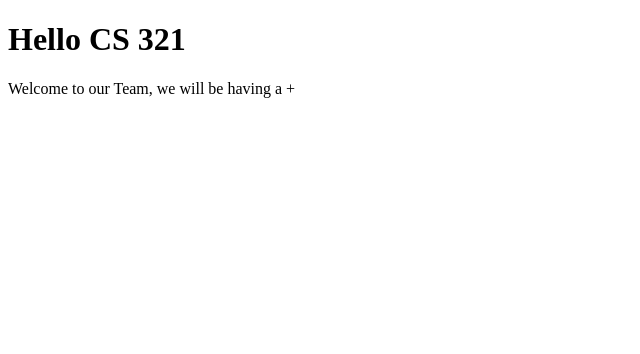
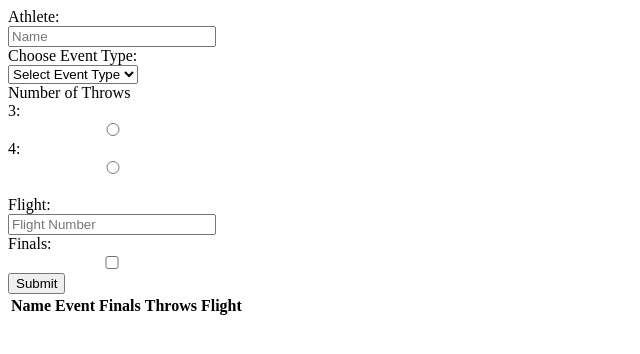
Before and after one commit to kgu2/event-scoring-app, a React (Create React App) app: page / in a window 1280 px wide. Shown: the top 354 px of the page, without its empty margins (0-640 px from the left). Built offline with nearby package versions, Linux system fonts and the light colour scheme.

Commit message:
Updated Table

```diff
--- a/src/App.js
+++ b/src/App.js
@@ -1,11 +1,12 @@
 import React, { Component } from "react";
 import Event from "./Event";
-import "./App.css";
+import InputTable from "./InputTable";
+import './index.css';
 
 function App() {
   return (
     <div className="App">
-      <Event />
+      <InputTable />
     </div>
   );
 }
--- /dev/null
+++ b/src/InputTable.js
@@ -0,0 +1,97 @@
+import React , { useState } from 'react';
+
+function InputTable () {
+    let tableRows = []
+    const eventList = ["shot","discus","hammer","weight","javelin"]
+    const [name,changeName] = useState()
+    const [event,changeEvent] = useState()
+    const [finals, changeFinals] = useState(false)
+    const [throws, changeThrows] = useState()
+    const [flight,changeFlight] = useState()
+    const [info, changeInfo] = useState(tableRows)
+
+    function handleInput(event){
+        const {type,id,value} = event.target
+        if(type === "checkbox"){ changeFinals(prevState => !prevState )}
+        else  if(id === "name") {changeName(() => value)}
+        else  if(id === "event") {changeEvent(() => value)}
+        else  if(id === "finals") {changeFinals(() => value)}
+        else  if(id === "throws") {changeThrows(() => value)}
+        else  if(id === "flight") {changeFlight(() => value)}
+    }
+    function addData() {
+       // let tableRows = [...tableRows]
+       if((throws === "3" || throws === "4") && !isNaN(parseInt(flight)) && (eventList.includes(event))){
+        changeInfo([...info,<tr><td>{name}</td><td>{event}</td><td>{(finals? "Yes": "No")}</td><td>{throws}</td><td>{flight}</td></tr>])
+       }
+       else {
+        alert("*Throws must be 3 or 4\n*Flight field must be a number\n*Must be valid event")
+       }
+        /*
+        changeFinals(() => '' )
+        changeName(() => '')
+        changeEvent(() => '')
+        changeFinals(() => '')
+        changeThrows(() => '')
+        changeFlight(() => '')
+        */
+       changeInfo([...info,<tr><td>{name}</td><td>{event}</td><td>{(finals? "Yes": "No")}</td><td>{throws}</td><td>{flight}</td></tr>])
+        console.log(parseInt(throws))
+        console.log(tableRows)
+    }
+    return(
+    <div>
+        <form className="container">
+            <div>
+                Athlete: <input  value = {name} id = "name" onChange = {handleInput} placeholder = "Name"/>
+                <br />
+                <label>Choose Event Type:</label>
+                <select id= "event" onChange = {handleInput}>
+                        <option value="" disabled selected>Select Event Type</option>
+                        <option value="shot">Shot</option>
+                        <option value="discus">Discus</option>
+                        <option value="hammer">Hammer</option>
+                        <option value="weight">Weight</option>
+                        <option value="javelin">Javelin</option>
+                    </select>
+                <br />
+                <label>Number of Throws</label> <br/>
+                <div>
+                    3: <input type="radio" id="throws" name="throws" value="3" onChange={handleInput}/>
+                    4: <input type="radio" id="throws" name="throws" value="4" onChange={handleInput}/>
+                    {/*   Throws: <input   value = {throws} id = "throws" onChange = {handleInput} placeholder= "Number of Throws"/> */}
+                </div>
+                <br />
+                Flight:<input  value = {flight} id = "flight" onChange = {handleInput} placeholder= "Flight Number" />
+                <br />
+                Finals: <input type = "checkbox" value = {finals} id = "finals"  checked = {finals} onChange = {handleInput} />
+                <br />
+                <button type = "button" onClick={addData}>Submit</button>
+            </div>
+            {/*
+            <div>
+            The event entered must be shot , discus ,hammer, weight, or javelin
+            Throws must be either 3 or 4
+            Flight must be a number
+            </div>
+            */}
+        </form>
+        <table>
+            <thead>
+                <tr>
+                    <th>Name</th>
+                    <th>Event</th>
+                    <th>Finals</th>
+                    <th>Throws</th>
+                    <th>Flight</th>
+                </tr>
+            </thead>
+            <tbody>
+             {info}
+             </tbody>
+        </table>
+    </div>
+    )
+}
+
+export default InputTable
--- a/src/index.css
+++ b/src/index.css
@@ -0,0 +1,8 @@
+.container {
+    width: 200px;
+    clear: both;
+  }
+
+.container input {
+    width: 100%;
+  }
```
Also changed, not shown: src/App.css (deleted).
